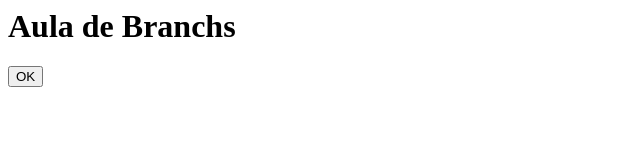
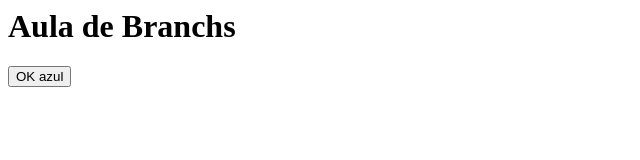
Before and after one commit to RaulSergio/AulaBranchs, a plain HTML site: page index.html in a window 1280 px wide. Shown: the full height of the page, 0-640 px from the left. Drawn offline with Linux system fonts and the light colour scheme.

```diff
--- a/index.html
+++ b/index.html
@@ -1,6 +1,6 @@
 <html>
 	<body>
 		<h1> Aula de Branchs </h1>
-		<button> OK </button>
+		<button> OK azul </button>
 	</body>
 </html>
```
